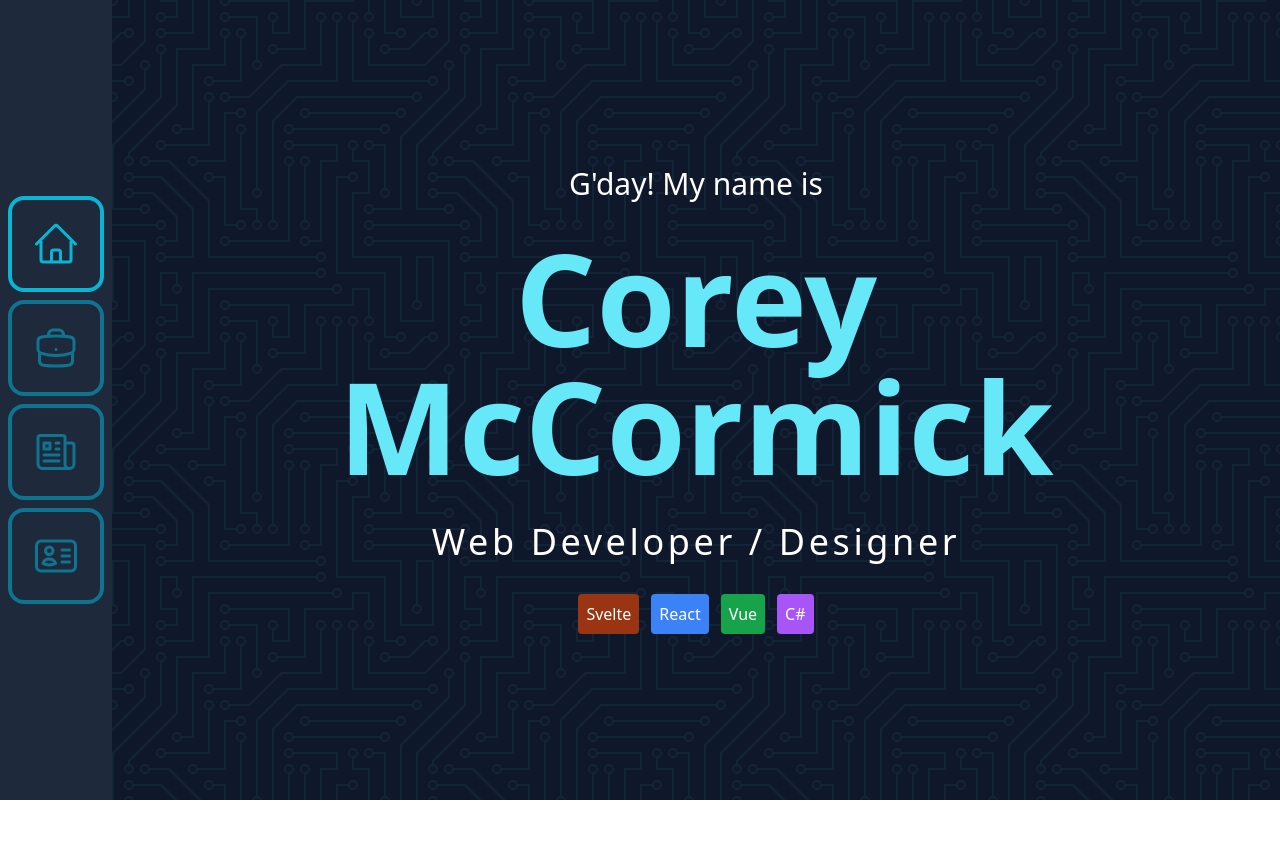
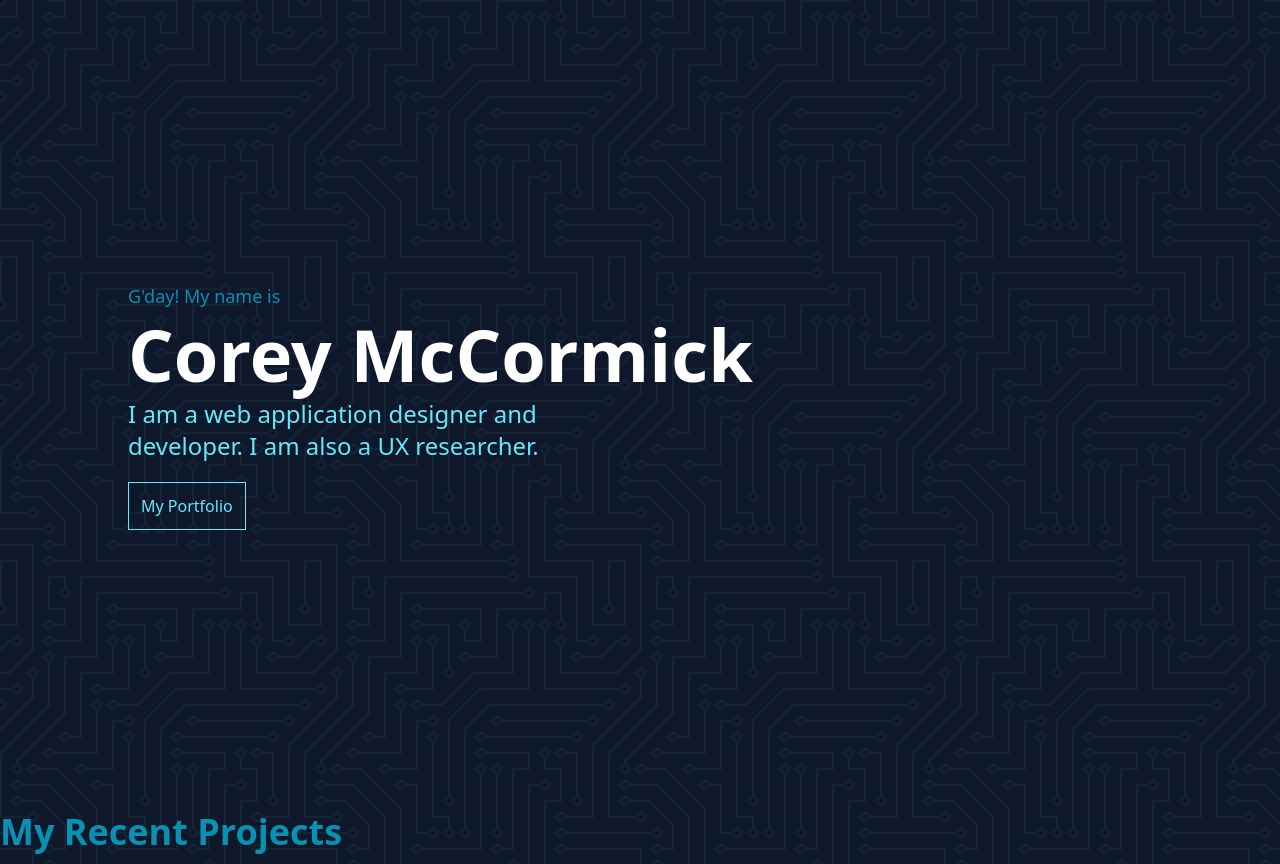
Before and after one commit to McCorsa/mccorsa-v2, an Astro site: page / in a window 1280 px wide. Before the commit the page ends 800 px from the top, so only its background shows below. Built offline with nearby package versions, Linux system fonts and the light colour scheme; Astro itself is replaced by a stand-in of ours.

Commit message:
Cleaned up the homepage

```diff
--- a/src/components/ProjectCard.astro
+++ b/src/components/ProjectCard.astro
@@ -8,7 +8,7 @@ export interface Props {
 const { title, abstract, url } = Astro.props;
 ---
 
-<div class="bg-white shadow rounded flex flex-col gap-2">
+<div class="bg-white shadow rounded flex flex-col gap-2 text-black">
     <main class="flex flex-col gap-2 p-4">
         <h4 class="text-xl font-bold">{title}</h4>
         <p>{abstract}</p>
--- a/src/layouts/Layout.astro
+++ b/src/layouts/Layout.astro
@@ -18,8 +18,8 @@ import NavLink from '../components/NavLink.astro';
 		<title>{title} | Corey McCormick</title>
 	</head>
 	<body>
-		<div class="flex flex-col md:flex-row h-screen">
-			<aside class="md:sticky order-last md:order-1 bottom-0 bg-slate-800 md:h-screen flex flex-row gap-2 px-2 md:flex-col justify-center">
+		<div class="flex flex-col md:flex-row">
+			<!-- <aside class="md:sticky order-last md:order-1 bottom-0 bg-slate-800 md:h-screen flex flex-row gap-2 px-2 md:flex-col justify-center">
 				<NavLink href="/">
 					<svg xmlns="http://www.w3.org/2000/svg" fill="none" viewBox="0 0 24 24" stroke-width="1.5" stroke="currentColor" class="w-12 h-12">
 						<path stroke-linecap="round" stroke-linejoin="round" d="M2.25 12l8.954-8.955c.44-.439 1.152-.439 1.591 0L21.75 12M4.5 9.75v10.125c0 .621.504 1.125 1.125 1.125H9.75v-4.875c0-.621.504-1.125 1.125-1.125h2.25c.621 0 1.125.504 1.125 1.125V21h4.125c.621 0 1.125-.504 1.125-1.125V9.75M8.25 21h8.25" />
@@ -40,8 +40,8 @@ import NavLink from '../components/NavLink.astro';
 						<path stroke-linecap="round" stroke-linejoin="round" d="M15 9h3.75M15 12h3.75M15 15h3.75M4.5 19.5h15a2.25 2.25 0 002.25-2.25V6.75A2.25 2.25 0 0019.5 4.5h-15a2.25 2.25 0 00-2.25 2.25v10.5A2.25 2.25 0 004.5 19.5zm6-10.125a1.875 1.875 0 11-3.75 0 1.875 1.875 0 013.75 0zm1.294 6.336a6.721 6.721 0 01-3.17.789 6.721 6.721 0 01-3.168-.789 3.376 3.376 0 016.338 0z" />
 					</svg>
 				</NavLink>
-			</aside>
-			<main class="flex-auto order-1 md:order-2 text-white md:h-screen flex flex-col justify-center items-center px-12 gap-1 lg:gap-8">
+			</aside> -->
+			<main class="flex-auto flex flex-col order-1 md:order-2 text-white">
 				<slot />
 			</main>
 		</div>
--- a/src/pages/index.astro
+++ b/src/pages/index.astro
@@ -4,15 +4,15 @@ import Layout from "../layouts/Layout.astro";
 ---
 
 <Layout title="Home">
-	<p class="text-xl lg:text-3xl">G'day! My name is</p>
-	<h1 class="text-5xl lg:text-9xl font-bold text-cyan-300 text-center">Corey McCormick</h1>
-	<h3 class="text-2xl lg:text-4xl font-light lg:tracking-widest">
-		Web Developer / Designer
-	</h3>
-	<div class="flex flex-row gap-3">
-		<div class="bg-orange-800 p-2 rounded">Svelte</div>
-		<div class="bg-blue-500 p-2 rounded">React</div>
-		<div class="bg-green-600 p-2 rounded">Vue</div>
-		<div class="bg-purple-500 p-2 rounded">C#</div>
-	</div>
+	<section class="container mx-auto md:px-32 flex flex-col h-screen justify-center gap-2">
+		<p class="text-xl lg:text-lg text-cyan-600">G'day! My name is</p>
+		<h1 class="text-5xl lg:text-7xl font-bold">Corey McCormick</h1>
+		<h3 class="text-xl lg:text-2xl font-light md:w-1/2 text-cyan-300">
+			I am a web application designer and developer. I am also a UX researcher.
+		</h3>
+		<div class="mt-6"><a href="/" class="border border-cyan-300 text-cyan-300 p-3">My Portfolio</a></div>
+	</section>
+	<section class="container mx-auto text-cyan-600 py-3">
+		<h2 class="text-4xl font-semibold">My Recent Projects</h2>
+	</section>
 </Layout>
```
